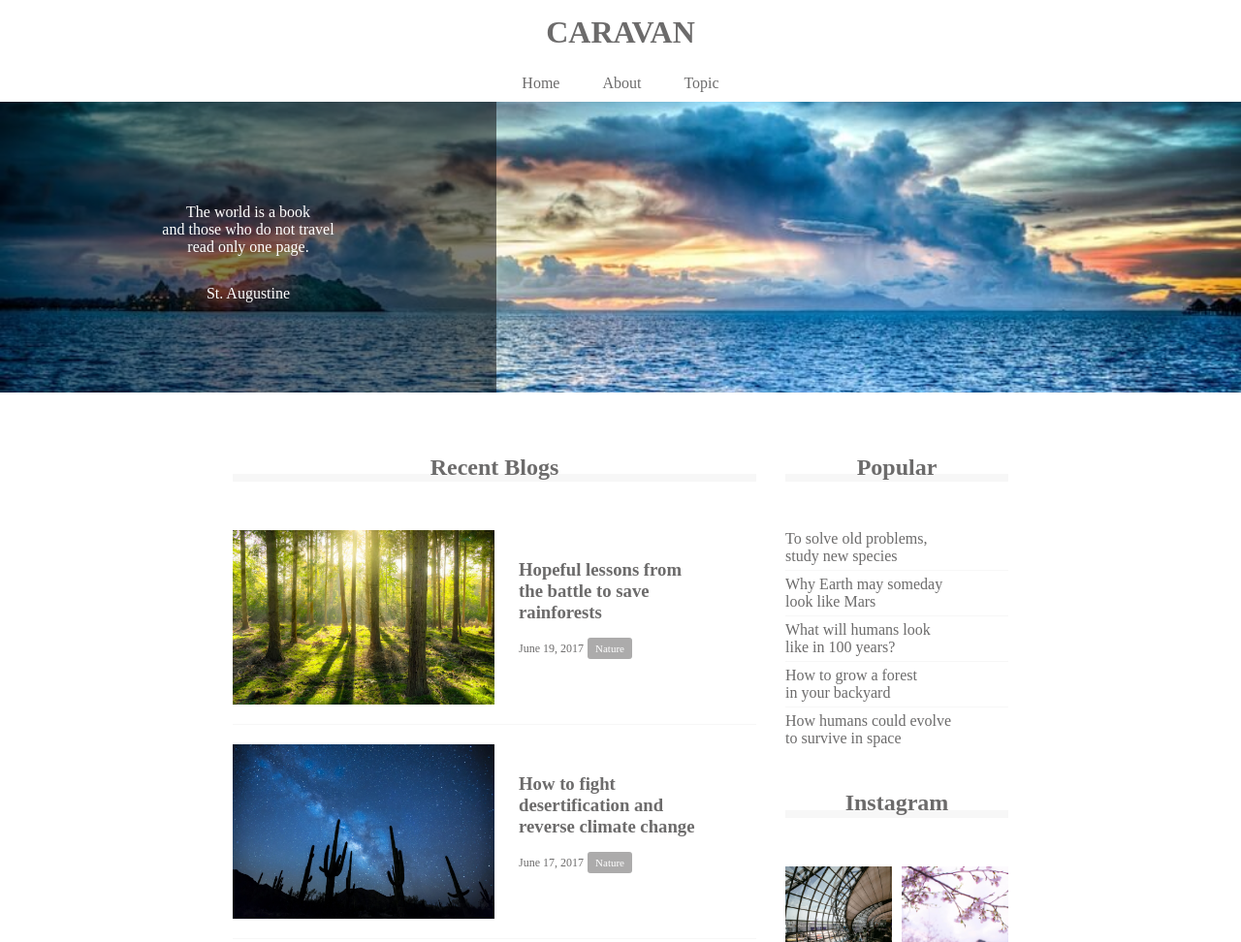
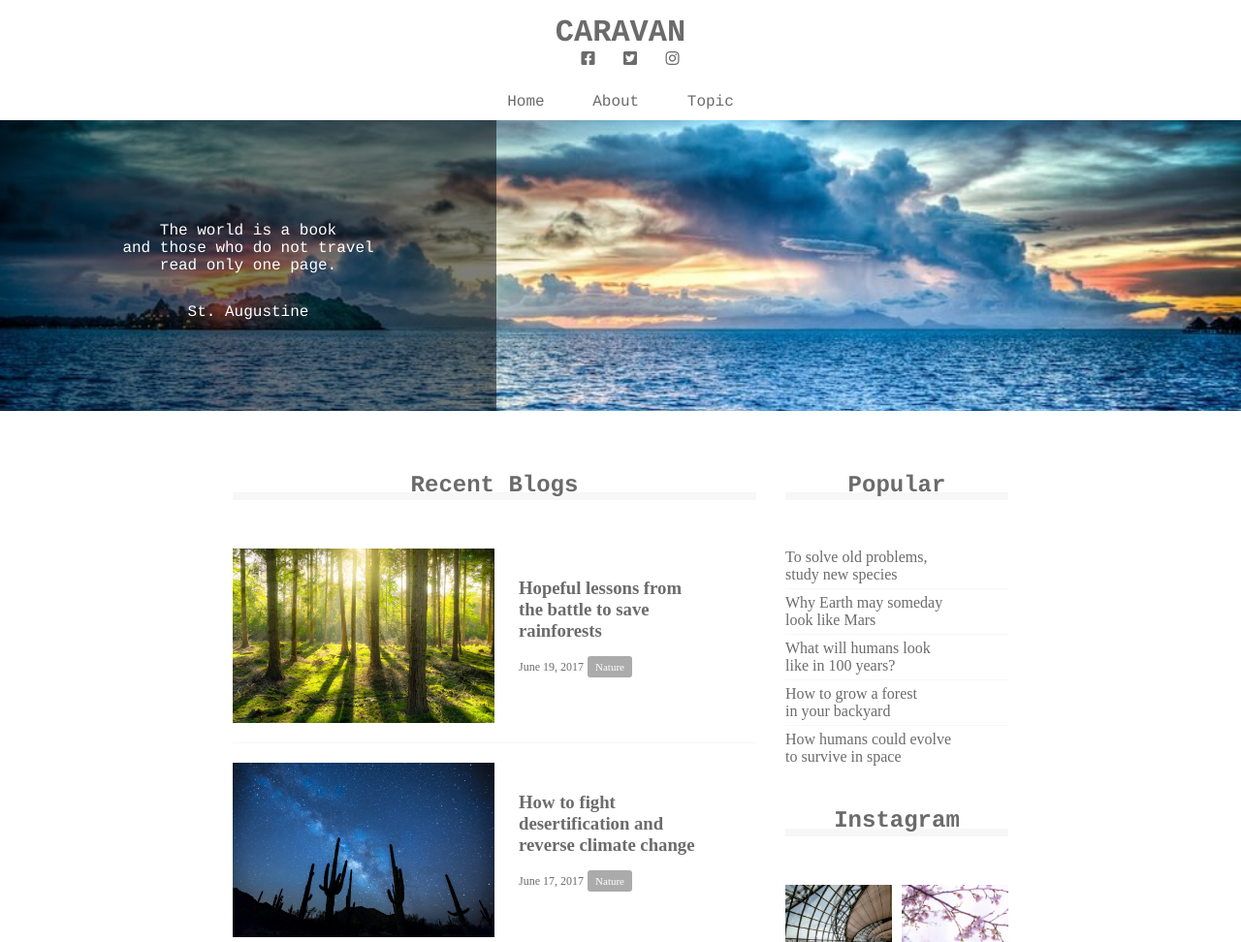
Before and after one commit to makusoshun/HTML-CSS-2ed, a plain HTML site: page caravan/index.html in a window 1280 px wide. Shown: the top 972 px of the page at 97% size. Drawn offline with Linux system fonts and the light colour scheme.

Commit message:
[Finish 9章caravan]1-9

```diff
--- a/caravan/index.html
+++ b/caravan/index.html
@@ -5,6 +5,8 @@
   <!-- CSSファイルの読み込み -->
   <link rel="stylesheet" href="style.css">
   <title>CARAVAN</title>
+  <link rel="stylesheet" href="https://use.fontawesome.com/releases/v5.8.1/css/all.css" integrity="sha384-50oBUHEmvpQ+1lW4y57PTFmhCaXp0ML5d60M1M7uH2+nqUivzIebhndOJK28anvf" crossorigin="anonymous">
+<link rel="stylesheet" href="style.css">
 </head>
 <body>
   <!-- header -->
@@ -12,6 +14,11 @@
     <h1 class="headline">
       <a href="index.html">CARAVAN</a>
     </h1>
+    <div class="social">
+      <i class="fab fa-facebook-square"></i>
+      <i class="fab fa-twitter-square"></i>
+      <i class="fab fa-instagram"></i>
+    </div>
   </header>
   <nav>
     <ul class="nav-list">
--- a/caravan/style.css
+++ b/caravan/style.css
@@ -12,14 +12,22 @@ a {
   display: block;
   clear: both;
 }
-
+header, nav, h2, .main-visual, footer {
+  font-family: Chalkduster, "Bradley Hand", Courier, "Segoe Print", sans-serif;
+}
 header {
-  width:100%;
+  position: relative;
+  width:90%;
   text-align: center;
   padding: 15px;
+  margin: 0 auto;
 }
 header .headline{
   font-size: 32px;
+}
+.social i {
+  display: inline-block;
+  margin-left: 20px;
 }
 .nav-list {
   text-align: center;
```
